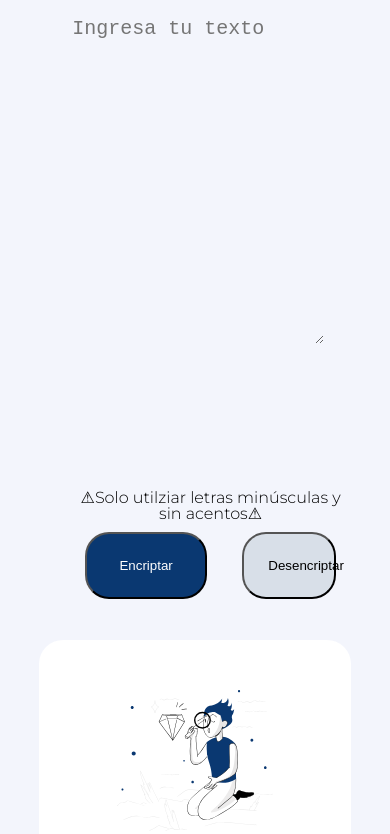
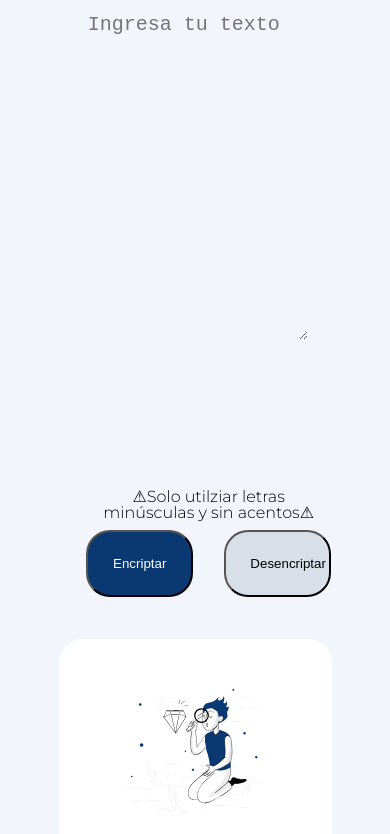
Before and after one commit to CharlesBet/Encriptador-Alura, a plain HTML site: page index.html in a window 390 px wide. Shown: the part 75-909 px from the top of the page. Drawn offline with Linux system fonts and the light colour scheme.

Commit message:
Corrigiendo error en .botonDesencriptar

```diff
--- a/styles.css
+++ b/styles.css
@@ -163,7 +163,7 @@ footer {
 
 @media screen and (max-width: 650px) {
     .encriptador {
-        margin: auto;
+        margin: auto;3
         width: 80%;
         padding: 5px;
     }
@@ -193,7 +193,7 @@ footer {
         width: 39%;
     }
 
-    #.botonDesencriptar {
+    .botonDesencriptar {
         display: inline;
         width: 39%;
         text-align: center;
```
